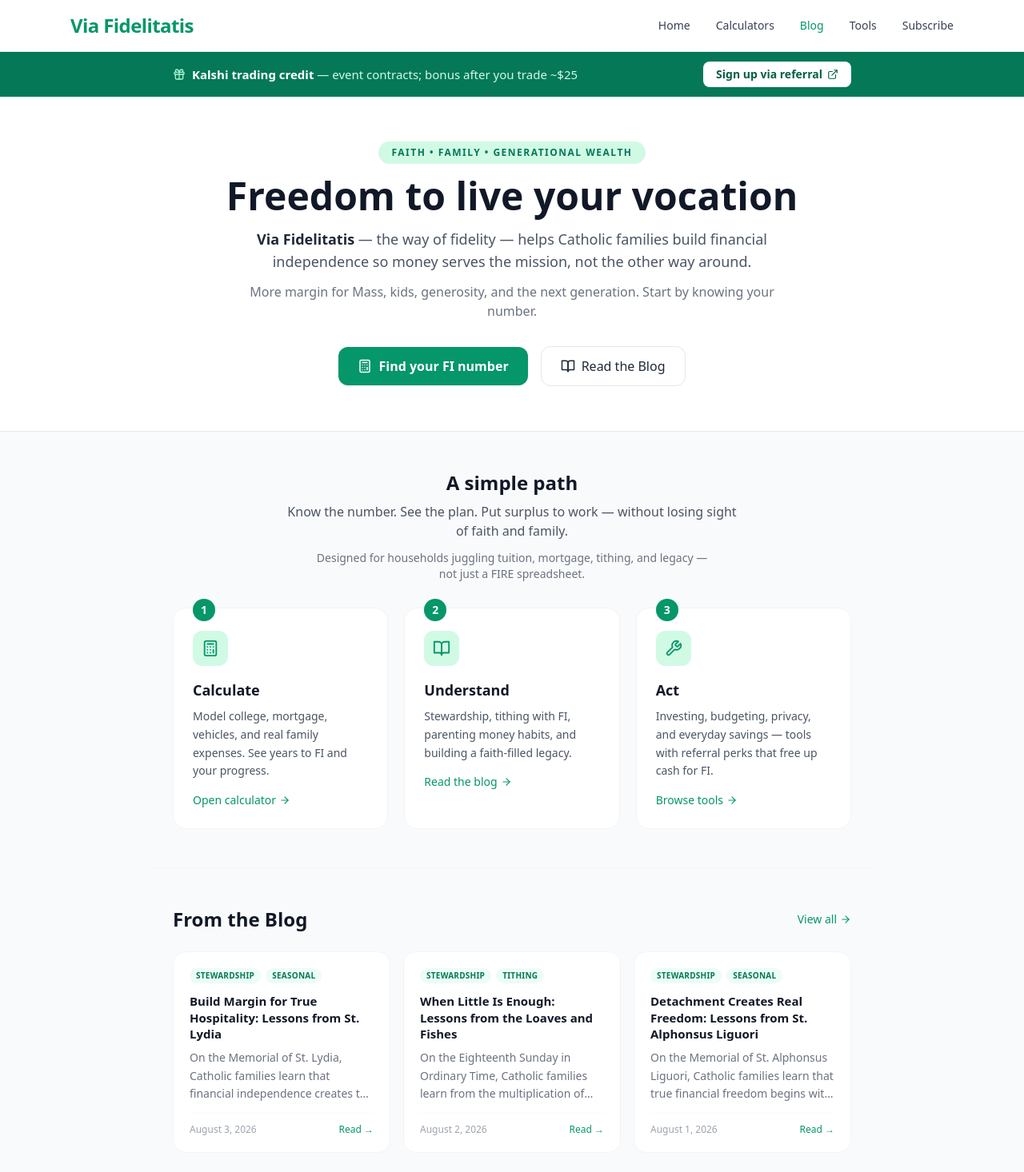
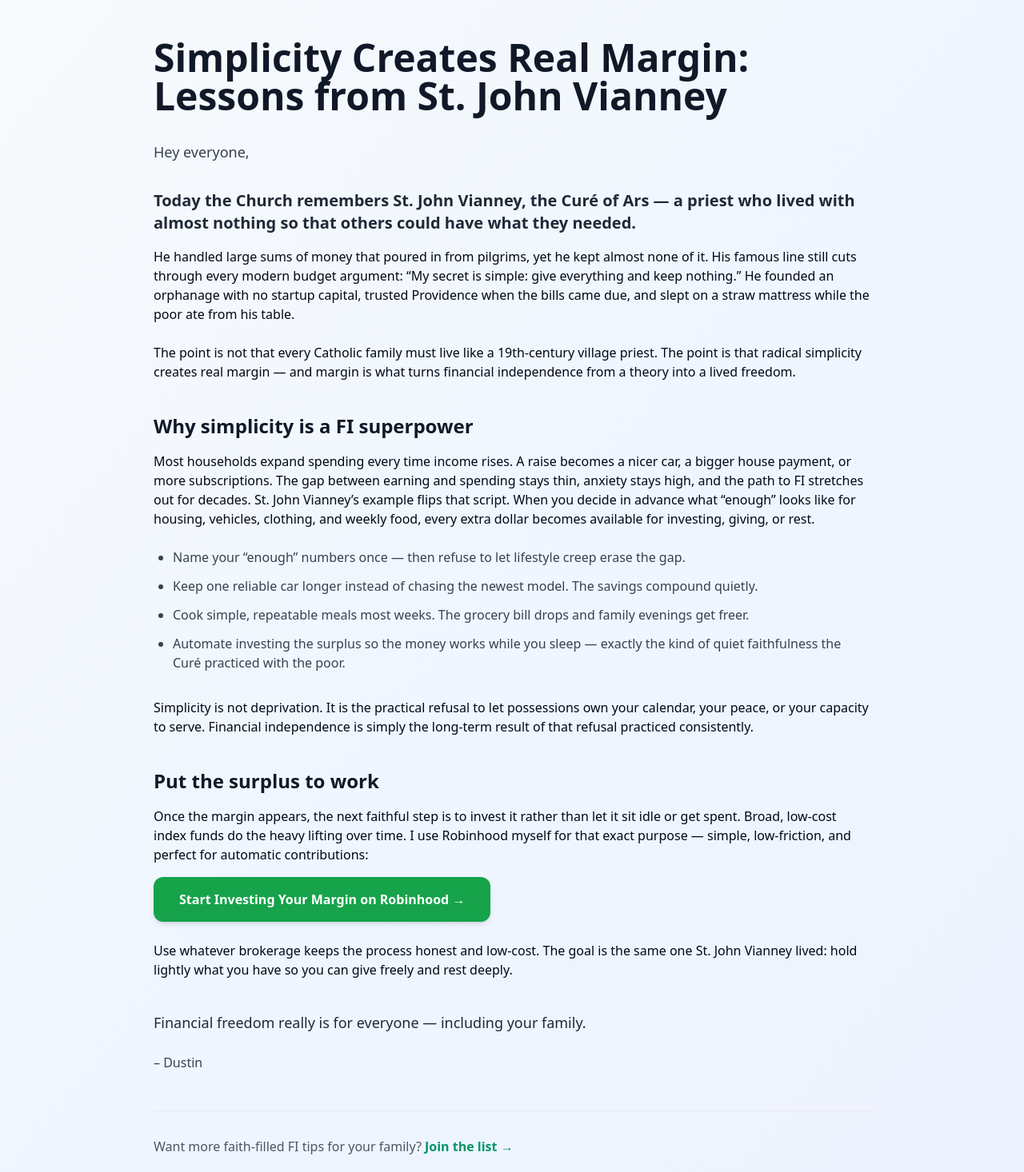
Before and after one commit to daughterpop/super-fi-calc, a React (Vite) app: page /blog/simplicity-creates-real-margin-lessons-from-st-john-vianney in a window 1280 px wide. Shown: the top 1466 px of the page at 80% size. Built offline with nearby package versions, Linux system fonts and the light colour scheme.

Commit message:
Add daily blog post: Simplicity Creates Real Margin: Lessons from St. John Vianney – August 4, 2026

```diff
--- a/src/data/posts.js
+++ b/src/data/posts.js
@@ -1,4 +1,14 @@
 const rawPosts = [
+  {
+    title: 'Simplicity Creates Real Margin: Lessons from St. John Vianney',
+    date: 'August 4, 2026',
+    dateSort: '2026-08-04',
+    excerpt: 'On the Memorial of St. John Vianney, Catholic families learn that deliberate simplicity creates the practical margin that turns financial independence from a distant goal into everyday freedom.',
+    readTime: '4 min read',
+    link: '/blog/simplicity-creates-real-margin-lessons-from-st-john-vianney',
+    tags: ['Stewardship', 'Seasonal', 'Legacy', 'Prayer'],
+    featured: false
+  },
   {
     title: 'Build Margin for True Hospitality: Lessons from St. Lydia',
     date: 'August 3, 2026',
--- a/src/main.jsx
+++ b/src/main.jsx
@@ -38,6 +38,7 @@ import ServeWithoutTheAnxietyLessonsFromMarthaMaryAndLazarus from './pages/serve
 import DetachmentCreatesRealFreedomLessonsFromStAlphonsusLiguori from './pages/detachment-creates-real-freedom-lessons-from-st-alphonsus-liguori.jsx';
 import WhenLittleIsEnoughLessonsFromTheLoavesAndFishes from './pages/when-little-is-enough-lessons-from-the-loaves-and-fishes.jsx';
 import BuildMarginForTrueHospitalityLessonsFromStLydia from './pages/build-margin-for-true-hospitality-lessons-from-st-lydia.jsx';
+import SimplicityCreatesRealMarginLessonsFromStJohnVianney from './pages/simplicity-creates-real-margin-lessons-from-st-john-vianney.jsx';
 
 ReactDOM.createRoot(document.getElementById('root')).render(
   <React.StrictMode>
@@ -80,6 +81,7 @@ ReactDOM.createRoot(document.getElementById('root')).render(
           <Route path="/blog/detachment-creates-real-freedom-lessons-from-st-alphonsus-liguori" element={<DetachmentCreatesRealFreedomLessonsFromStAlphonsusLiguori />} />
           <Route path="/blog/when-little-is-enough-lessons-from-the-loaves-and-fishes" element={<WhenLittleIsEnoughLessonsFromTheLoavesAndFishes />} />
           <Route path="/blog/build-margin-for-true-hospitality-lessons-from-st-lydia" element={<BuildMarginForTrueHospitalityLessonsFromStLydia />} />
+          <Route path="/blog/simplicity-creates-real-margin-lessons-from-st-john-vianney" element={<SimplicityCreatesRealMarginLessonsFromStJohnVianney />} />
 
           <Route path="*" element={<App />} />
         </Routes>
--- /dev/null
+++ b/src/pages/simplicity-creates-real-margin-lessons-from-st-john-vianney.jsx
@@ -0,0 +1,78 @@
+import React from 'react';
+import BlogPostFooter from '../components/BlogPostFooter';
+
+export default function SimplicityCreatesRealMarginLessonsFromStJohnVianney() {
+  return (
+    <div className="min-h-screen bg-gradient-to-br from-slate-50 via-blue-50 to-indigo-50 py-12 px-4">
+      <div className="max-w-4xl mx-auto prose prose-slate">
+        <h1 className="text-4xl md:text-5xl font-bold text-gray-900 mb-8">
+          Simplicity Creates Real Margin: Lessons from St. John Vianney
+        </h1>
+
+        <p className="text-lg text-gray-700 mb-8 leading-relaxed">
+          Hey everyone,
+        </p>
+
+        <p className="text-xl font-semibold text-gray-800 mb-4">
+          Today the Church remembers St. John Vianney, the Curé of Ars — a priest who lived with almost nothing so that others could have what they needed.
+        </p>
+
+        <p className="mb-6">
+          He handled large sums of money that poured in from pilgrims, yet he kept almost none of it. His famous line still cuts through every modern budget argument: “My secret is simple: give everything and keep nothing.” He founded an orphanage with no startup capital, trusted Providence when the bills came due, and slept on a straw mattress while the poor ate from his table.
+        </p>
+
+        <p className="mb-6">
+          The point is not that every Catholic family must live like a 19th-century village priest. The point is that radical simplicity creates real margin — and margin is what turns financial independence from a theory into a lived freedom.
+        </p>
+
+        <h2 className="text-2xl font-bold text-gray-900 mt-10 mb-4">
+          Why simplicity is a FI superpower
+        </h2>
+        <p className="mb-6">
+          Most households expand spending every time income rises. A raise becomes a nicer car, a bigger house payment, or more subscriptions. The gap between earning and spending stays thin, anxiety stays high, and the path to FI stretches out for decades. St. John Vianney’s example flips that script. When you decide in advance what “enough” looks like for housing, vehicles, clothing, and weekly food, every extra dollar becomes available for investing, giving, or rest.
+        </p>
+
+        <ul className="list-disc pl-6 space-y-3 mb-8 text-gray-700">
+          <li>Name your “enough” numbers once — then refuse to let lifestyle creep erase the gap.</li>
+          <li>Keep one reliable car longer instead of chasing the newest model. The savings compound quietly.</li>
+          <li>Cook simple, repeatable meals most weeks. The grocery bill drops and family evenings get freer.</li>
+          <li>Automate investing the surplus so the money works while you sleep — exactly the kind of quiet faithfulness the Curé practiced with the poor.</li>
+        </ul>
+
+        <p className="mb-6">
+          Simplicity is not deprivation. It is the practical refusal to let possessions own your calendar, your peace, or your capacity to serve. Financial independence is simply the long-term result of that refusal practiced consistently.
+        </p>
+
+        <h2 className="text-2xl font-bold text-gray-900 mt-10 mb-4">
+          Put the surplus to work
+        </h2>
+        <p className="mb-4">
+          Once the margin appears, the next faithful step is to invest it rather than let it sit idle or get spent. Broad, low-cost index funds do the heavy lifting over time. I use Robinhood myself for that exact purpose — simple, low-friction, and perfect for automatic contributions:
+        </p>
+
+        <a
+          href="https://join.robinhood.com/dustinh-1bff5a"
+          target="_blank"
+          rel="noopener noreferrer"
+          className="inline-flex items-center gap-2 px-8 py-4 bg-green-600 text-white font-semibold rounded-xl hover:bg-green-700 transition-all shadow-md hover:shadow-lg mb-6"
+        >
+          Start Investing Your Margin on Robinhood →
+        </a>
+
+        <p className="mb-6">
+          Use whatever brokerage keeps the process honest and low-cost. The goal is the same one St. John Vianney lived: hold lightly what you have so you can give freely and rest deeply.
+        </p>
+
+        <p className="text-lg font-medium text-gray-800 mt-10">
+          Financial freedom really is for everyone — including your family.
+        </p>
+
+        <p className="text-gray-700 font-medium mt-6">
+          – Dustin
+        </p>
+
+        <BlogPostFooter />
+      </div>
+    </div>
+  );
+}
```
Also changed, not shown: 2 other files (tests, documents, lock files or other folders).
